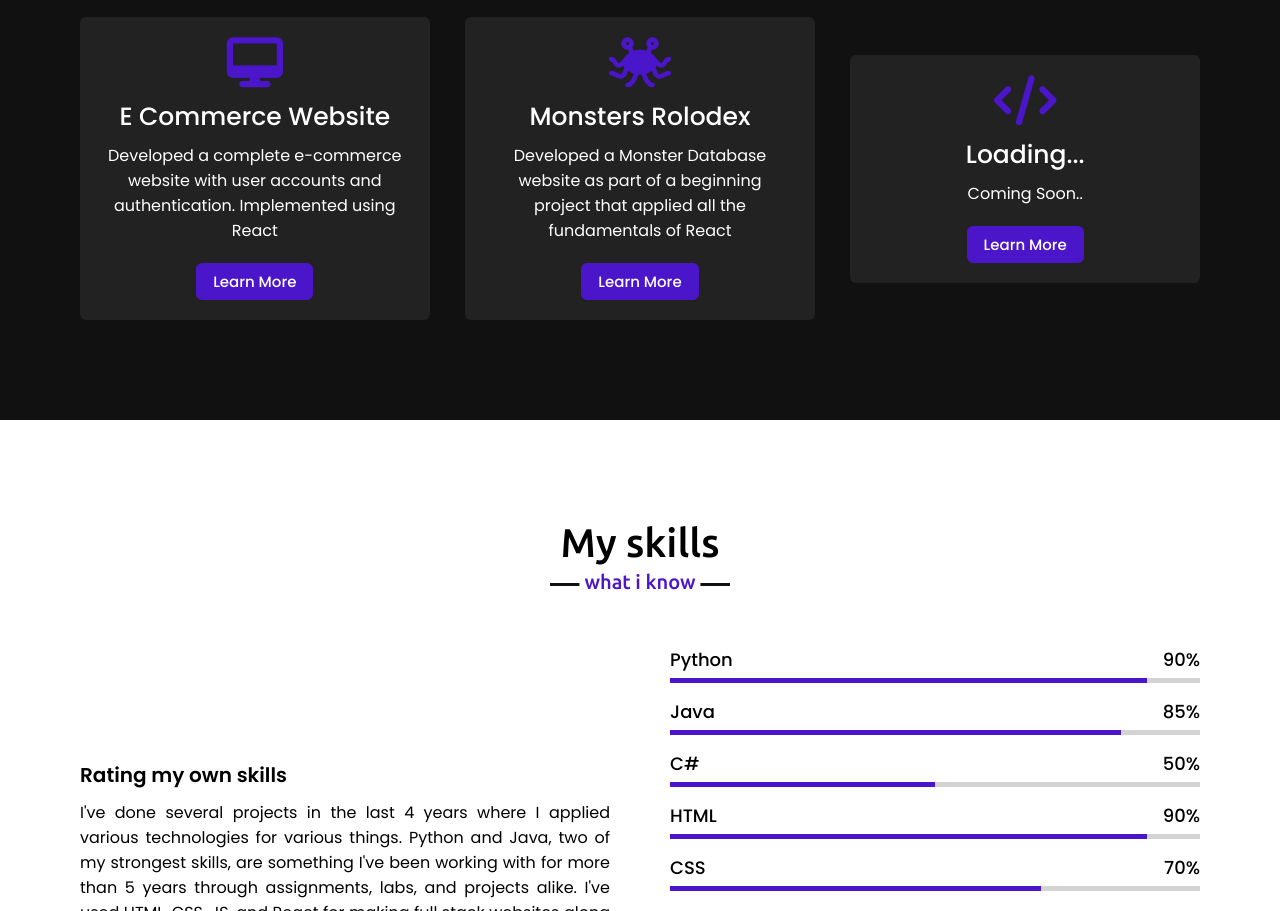
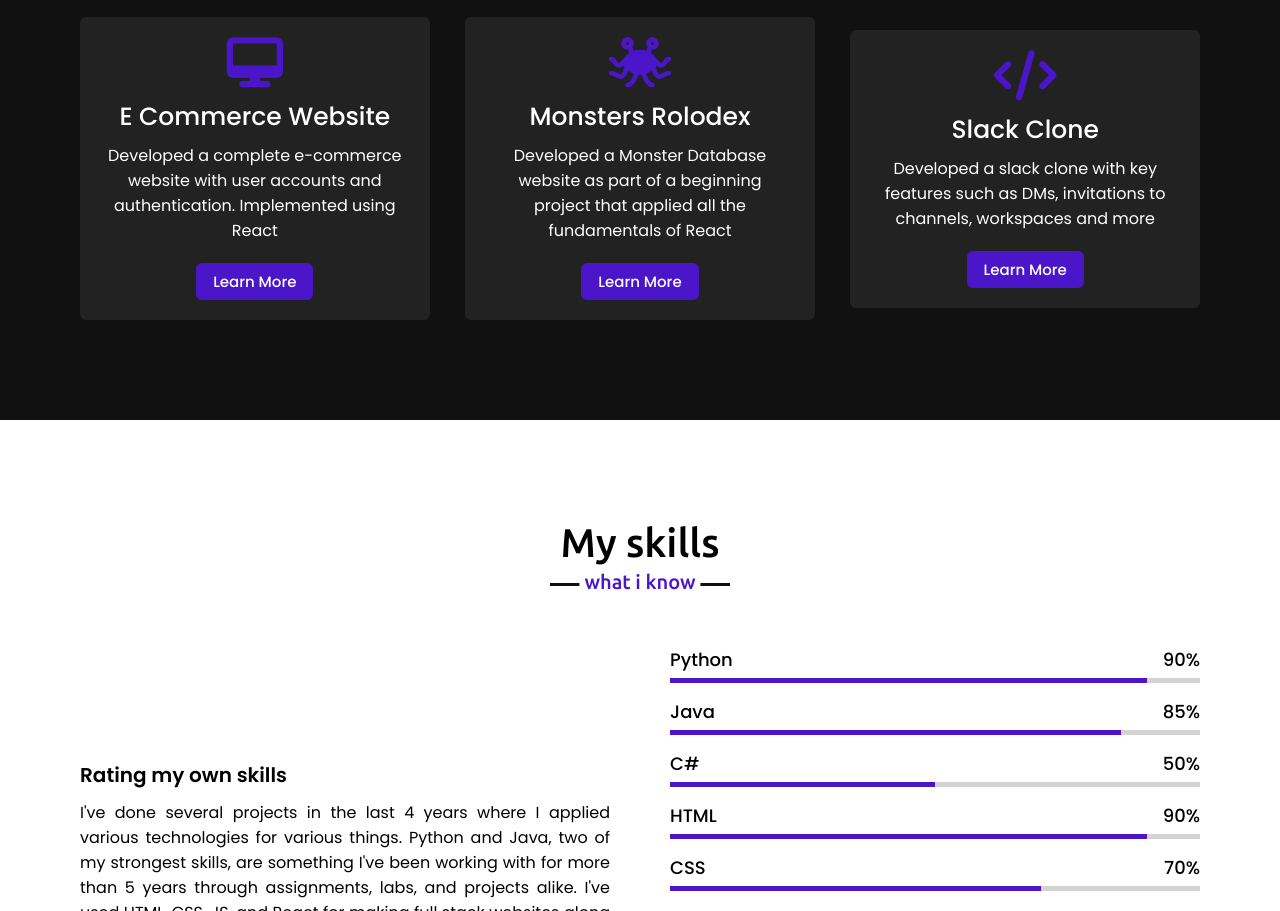
Before and after one commit to MuneebH/PersonalWebsite, a plain HTML site: page index.html in a window 1280 px wide. Shown: the part 1900-2811 px from the top of the page. Drawn offline with nearby package versions, Linux system fonts and the light colour scheme.

Commit message:
added slack tutorial

```diff
--- a/index.html
+++ b/index.html
@@ -68,7 +68,7 @@
         </div>
     </section>
 
-    <!-- services section start -->
+    <!-- projects section start -->
     <section class="services" id="services">
         <div class="max-width">
             <h2 class="title">My Projects</h2>
@@ -116,9 +116,9 @@
                 <div class="card">
                     <div class="box">
                         <i class="fas fa-code"></i>
-                        <div class="text">Loading...</div>
-                        <p>Coming Soon..</p>
-                        <a href="#" class ="button">Learn More</a>
+                        <div class="text">Slack Clone</div>
+                        <p>Developed a slack clone with key features such as DMs, invitations to channels, workspaces and more</p>
+                        <a href="https://slack-tutorial-iohkw7laj-muneebs-projects-10926c63.vercel.app" class ="button">Learn More</a>
                     </div>
                 </div>
                </div>
```
